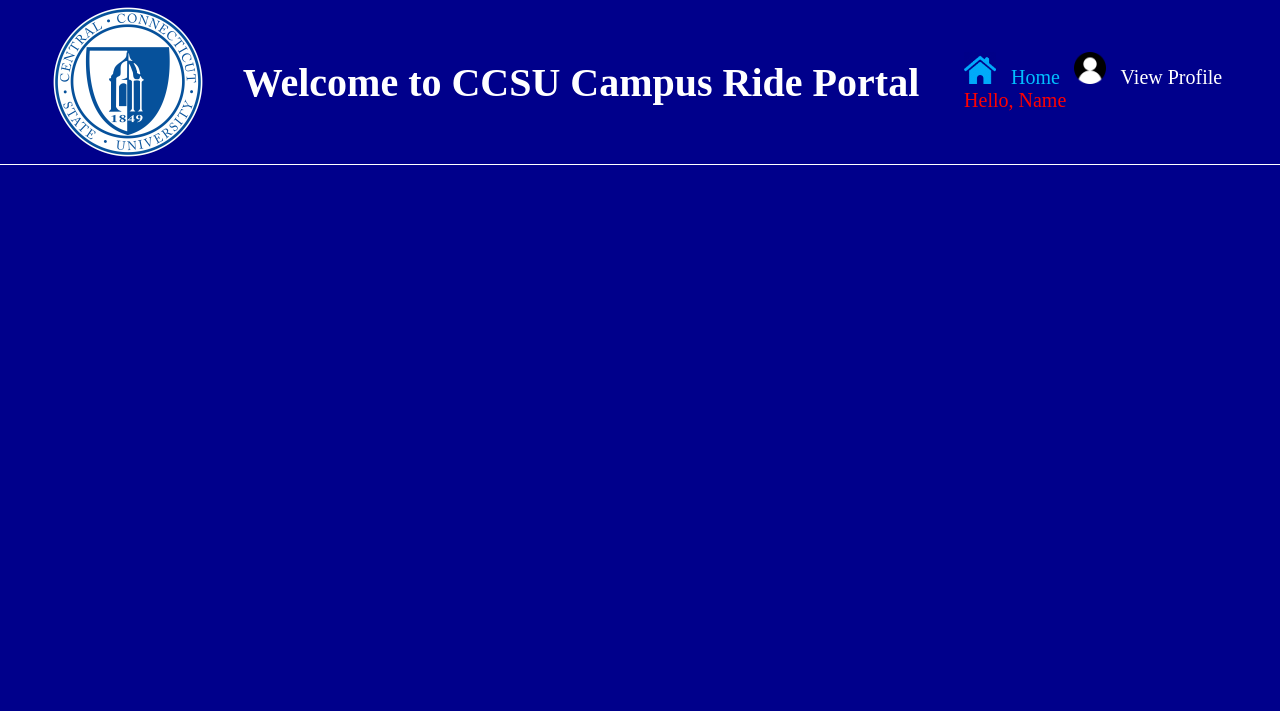
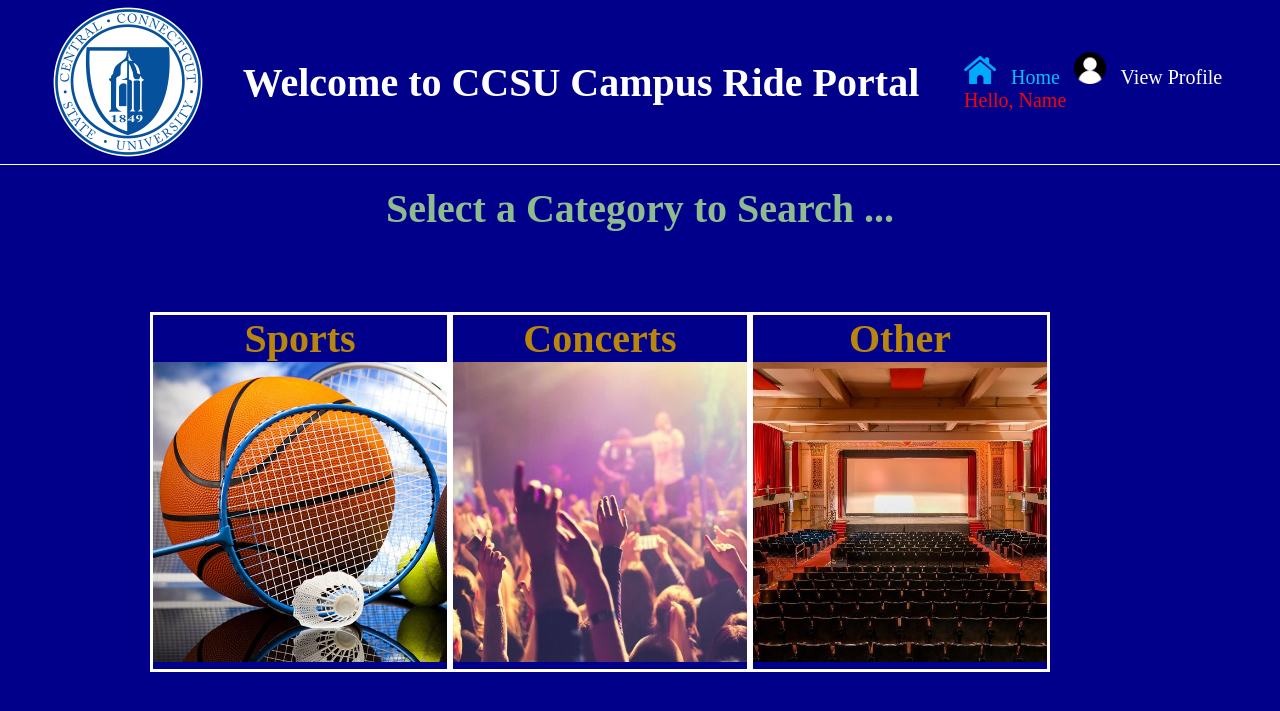
Before and after one commit to gsavvidis7/CCSU_Drive_Service, a Django app: template templates/index.html in a window 1280 px wide. Shown: the top 711 px of the page. Run offline with Django 3.2, Linux system fonts and the light colour scheme; the template is opened without the code that fills it, so the values that code supplies are empty.

Commit message:
worked on index

```diff
--- a/home/urls.py
+++ b/home/urls.py
@@ -3,6 +3,6 @@
 
 urlpatterns = [
     path('', views.login, name='login'),
-    path('home/', views.index, name='index'),
+    path('index/', views.index, name='index'),
     path('register/', views.register, name='register'),
 ]
--- a/static/css/main.css
+++ b/static/css/main.css
@@ -84,3 +84,32 @@
 .welcome_mes {
     color: white;
 }
+
+#genre_disp{
+    padding: 10px;
+    width: 1000px;
+    margin: 10px auto auto auto;
+}
+
+#genre_disp #left, #genre_disp #middle, #genre_disp #right{
+    width: 300px;
+    height: 360px;
+    float: left;
+    margin-top: 60px;
+    border: white solid 3px;
+    text-align: center;
+}
+
+.sports_icon, .concert_icon, .theater_icon{
+    width: 100%;
+    height: 300px;
+}
+
+#genre_disp h1 {
+    color: darkgoldenrod;
+}
+.cat_message {
+    margin-top: 20px;
+    text-align: center;
+    color: darkseagreen;
+}
--- a/static/css/register.css
+++ b/static/css/register.css
@@ -34,7 +34,3 @@
 input {
     color: white;
 }
-
-.reg_button {
-    margin-top: 50px;
-}
--- a/templates/index.html
+++ b/templates/index.html
@@ -6,7 +6,7 @@
 {% block blockheader %}
        <div class="links">
             <ul>
-                <li><a href="#" class="home_mes"> <img class="home_icon" src="{% static 'img/home_icon.png' %}" alt="Home_icon"> &nbsp Home</a></li>
+                <li><a href="{% url 'index' %}" class="home_mes"> <img class="home_icon" src="{% static 'img/home_icon.png' %}" alt="Home_icon"> &nbsp Home</a></li>
                 <li><a href="#" class="prof_mes"> <img class="prof_icon" src="{% static 'img/prof_icon.png' %}" alt="Prof_icon"> &nbsp View Profile</a></li>
             </ul>
             <ul>
@@ -18,4 +18,20 @@
 
 {% block content %}
 
+    <h1 class="cat_message">Select a Category to Search ...</h1>
+    <div id="genre_disp">
+        <div id="left">
+            <h1>Sports</h1>
+            <a href="#" class="sports_icon"> <img class="sports_icon" src="{% static 'img/sports.jpg' %}" alt="Sports_pic"></a>
+        </div>
+        <div id="middle">
+            <h1>Concerts</h1>
+            <a href="#" class="concert_icon"> <img class="concert_icon" src="{% static 'img/concerts.jpg' %}" alt="Concert_pic"></a>
+        </div>
+        <div id="right">
+            <h1>Other</h1>
+            <a href="#" class="theater_icon"> <img class="theater_icon" src="{% static 'img/theater.jpg' %}" alt="Theater_pic"></a>
+        </div>
+    </div>
+
 {% endblock %}
```
Also changed, not shown: templates/register.html (+5 -2 lines), static/img/concerts.jpg (added), static/img/sports.jpg (added), static/img/theater.jpg (added).
